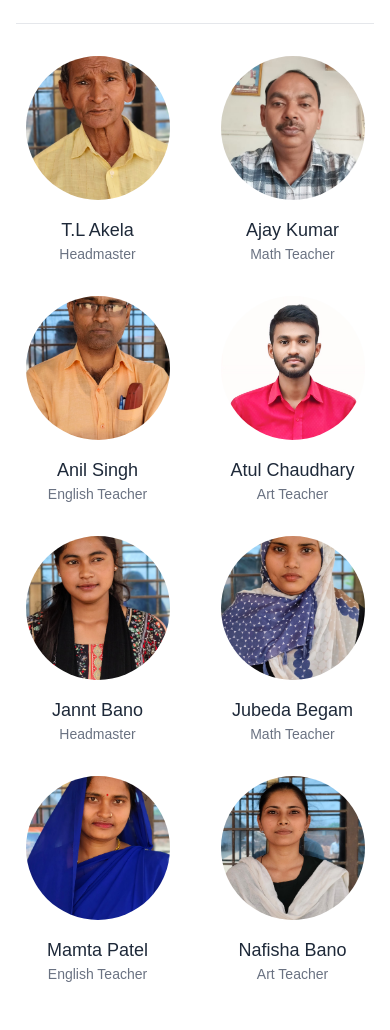
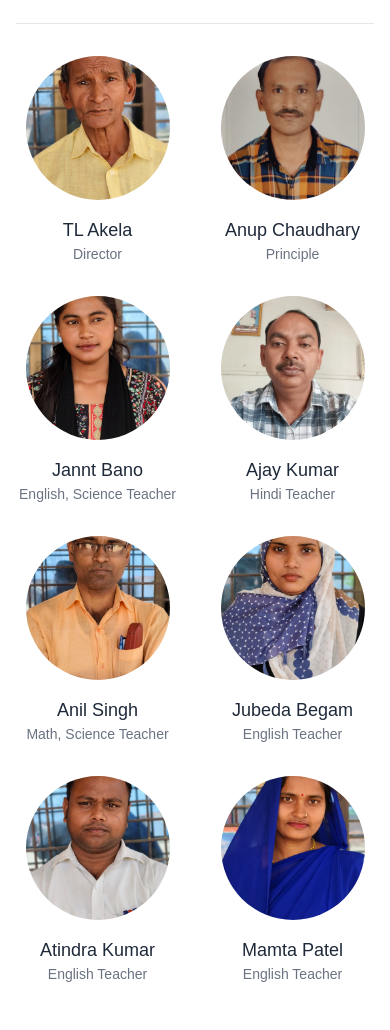
Before and after one commit to abhishekojha752586/RLPublic-school, a Next.js app: page /faculty in a window 390 px wide. Shown: the part 391-1421 px from the top of the page. Built offline with nearby package versions, Linux system fonts and the light colour scheme.

Commit message:
Result Section added

```diff
--- a/package.json
+++ b/package.json
@@ -10,9 +10,13 @@
   },
   "dependencies": {
     "@heroicons/react": "^2.2.0",
+    "google-auth-library": "^10.1.0",
+    "google-spreadsheet": "^4.1.5",
+    "lucide-react": "^0.525.0",
     "next": "15.3.2",
     "react": "^19.0.0",
-    "react-dom": "^19.0.0"
+    "react-dom": "^19.0.0",
+    "react-toastify": "^11.0.5"
   },
   "devDependencies": {
     "@eslint/eslintrc": "^3",
--- /dev/null
+++ b/src/app/api/result/route.ts
@@ -0,0 +1,51 @@
+import { GoogleSpreadsheet } from 'google-spreadsheet';
+import { JWT } from 'google-auth-library';
+import { NextResponse } from 'next/server';
+import type { NextRequest } from 'next/server';
+
+export const dynamic = 'force-dynamic';
+
+export async function GET(request: NextRequest) {
+  const { searchParams } = new URL(request.url);
+  const Grade = searchParams.get('Class');
+  const Name = searchParams.get('Name');
+
+  if (!Grade || !Name) {
+    return NextResponse.json({ error: 'Missing parameters' }, { status: 400 });
+  }
+
+  try {
+    const auth = new JWT({
+      email: process.env.GOOGLE_CLIENT_EMAIL!,
+      key: process.env.GOOGLE_PRIVATE_KEY!.replace(/\\n/g, '\n'),
+      scopes: ['https://www.googleapis.com/auth/spreadsheets'],
+    });
+
+    const doc = new GoogleSpreadsheet(process.env.GOOGLE_SHEET_ID!, auth);
+    await doc.loadInfo();
+    const sheet = doc.sheetsByIndex[0];
+    const rows = await sheet.getRows();
+
+    const student = rows.find(row =>
+      row.get('StudentName')?.toLowerCase().trim() === Name.toLowerCase().trim() &&
+      row.get('Class')?.toLowerCase().trim() === Grade.toLowerCase().trim()
+    );
+
+    if (!student) {
+      return NextResponse.json({ error: 'Result not found' }, { status: 404 });
+    }
+
+    const result = {
+      name: student.get('StudentName'),
+      class: student.get('Class'),
+
+      rollno: student.get('RollNo'),
+pdfUrl: `https://drive.google.com/file/d/${student.get('PDFFileID')}/preview`,
+    };
+
+    return NextResponse.json(result);
+  } catch (error: any) {
+    console.error('API Error:', error.message);
+    return NextResponse.json({ error: 'Internal server error' }, { status: 500 });
+  }
+}
--- /dev/null
+++ b/src/app/result/page.tsx
@@ -0,0 +1,12 @@
+import ResultChecker from "@/components/result/ResultChecker";
+import ResultHero from "@/components/result/ResultHero";
+
+
+export default function ResultPage() {
+  return (
+    <main>
+      <ResultHero />
+      <ResultChecker />
+    </main>
+  );
+}
--- a/src/components/faculty/FacultyGrid.tsx
+++ b/src/components/faculty/FacultyGrid.tsx
@@ -16,20 +16,97 @@ const FacultyGrid = () => {
 
   // Sample faculty data - replace with your actual data
   const facultyMembers: FacultyMember[] = [
-    { id: 1,  name: "T.L Akela",        position: "Headmaster",    image: "/images/faculty/TL_Akela.jpg" },
-    { id: 2,  name: "Ajay Kumar",       position: "Math Teacher",  image: "/images/faculty/Ajay_Kumar.jpg" },
-    { id: 3,  name: "Anil Singh",       position: "English Teacher", image: "/images/faculty/Anil_Singh.jpg" },
-    { id: 4,  name: "Atul Chaudhary",   position: "Art Teacher",   image: "/images/faculty/Atul_Chaudhary.jpg" },
-    { id: 5,  name: "Jannt Bano",       position: "Headmaster",    image: "/images/faculty/Jannt Bano.jpg" },
-    { id: 6,  name: "Jubeda Begam",     position: "Math Teacher",  image: "/images/faculty/Jubeda_Begam.jpg" },
-    { id: 7,  name: "Mamta Patel",      position: "English Teacher", image: "/images/faculty/Mamta_Patel.jpg" },
-    { id: 8,  name: "Nafisha Bano",     position: "Art Teacher",   image: "/images/faculty/Nafisha_bano.jpg" },
-    { id: 9,  name: "Pankaj Kumar",     position: "Art Teacher",   image: "/images/faculty/Pankaj_kumar.jpg" },
-    { id: 10, name: "Priyanshu Sharma", position: "Art Teacher",   image: "/images/faculty/Priyanshu_sharma.jpg" },
-    { id: 11, name: "Rakesh Kumar",     position: "Art Teacher",   image: "/images/faculty/Rakesh_Kumar.jpg" },
-    { id: 12, name: "Ranjita Vishwakarma", position: "Art Teacher", image: "/images/faculty/Ranjita_Vishwakarma.jpg" },
-    { id: 13, name: "Sandeep Kumar",    position: "Art Teacher",   image: "/images/faculty/Sandeep_kumar.jpg" },
-    { id: 14, name: "Virendra Kumar",   position: "Art Teacher",   image: "/images/faculty/Virendra_Kumar.jpg" },
+    {
+      id: 1,
+      name:"TL Akela",
+      position: "Director",
+      image: "/images/faculty/TL_Akela.jpg",
+    },
+    {
+      id: 2,
+      name: "Anup Chaudhary",
+      position: "Principle",
+      image: "/images/faculty/Anup.jpg",
+    },
+    {
+      id: 3,
+      name: "Jannt Bano",
+      position: "English, Science Teacher",
+      image: "/images/faculty/Jannt Bano.jpg",
+    },
+    {
+      id: 4,
+      name: "Ajay Kumar",
+      position: "Hindi Teacher",
+      image: "/images/faculty/Ajay_Kumar.jpg",
+    },
+    {
+      id: 5,
+      name: "Anil Singh",
+      position: "Math, Science Teacher",
+      image: "/images/faculty/Anil_Singh.jpg",
+    },
+    {
+      id: 6,
+      name: "Jubeda Begam",
+      position: "English Teacher",
+      image: "/images/faculty/Jubeda_Begam.jpg",
+    },
+    {
+      id: 7,
+      name: "Atindra Kumar",
+      position: "English Teacher",
+      image: "/images/faculty/Atindra_kumar.jpg",
+    },
+    {
+      id: 8,
+      name: "Mamta Patel",
+      position: "English Teacher",
+      image: "/images/faculty/Mamta_Patel.jpg",
+    },
+
+    {
+      id: 9,
+      name: "Pankaj Kumar",
+      position: "Math Teacher",
+      image: "/images/faculty/Pankaj_kumar.jpg",
+    },
+    {
+      id: 10,
+      name: "Priyanshu Sharma",
+      position: "English, Social Science Teacher",
+      image: "/images/faculty/Priyanshu_sharma.jpg",
+    },
+    {
+      id: 11,
+      name: "Rakesh Kumar",
+      position: "Computer Teacher",
+      image: "/images/faculty/Rakesh_Kumar.jpg",
+    },
+    {
+      id: 12,
+      name: "Ranjita Vishwakarma",
+      position: "Hindi, Sanskrit Teacher",
+      image: "/images/faculty/Ranjita_Vishwakarma.jpg",
+    },
+    {
+      id: 13,
+      name: "Sandeep Kumar",
+      position: "Science Teacher",
+      image: "/images/faculty/Sandeep_kumar.jpg",
+    },
+    {
+      id: 14,
+      name: "Virendra Kumar",
+      position: "English, Social Science Teacher",
+      image: "/images/faculty/Virendra_Kumar.jpg",
+    },
+    {
+      id: 15,
+      name: "Atul Chaudhary",
+      position: "Computer Teacher",
+      image: "/images/faculty/Atul_Chaudhary.jpg",
+    },
   ];
 
   // Filter faculty members based on search term
--- /dev/null
+++ b/src/components/result/ResultChecker.tsx
@@ -0,0 +1,127 @@
+"use client";
+
+import { useState, FormEvent } from "react";
+import { Loader2 } from "lucide-react";
+
+interface ResultData {
+  name: string;
+  marks: string;
+  pdfUrl: string;
+}
+
+export default function ResultChecker() {
+  const [formData, setFormData] = useState({ name: "", grade: "" });
+  const [result, setResult] = useState<ResultData | null>(null);
+  const [loading, setLoading] = useState(false);
+  const [error, setError] = useState("");
+
+  const handleSubmit = async (e: FormEvent<HTMLFormElement>) => {
+    e.preventDefault();
+    setLoading(true);
+    setError("");
+    setResult(null);
+
+    try {
+      const response = await fetch(
+        `/api/result?Name=${encodeURIComponent(formData.name)}&Class=${encodeURIComponent(formData.grade)}`
+      );
+
+      if (!response.ok) {
+        const data = await response.json();
+        throw new Error(data.error || "Result not found");
+      }
+
+      const data: ResultData = await response.json();
+      setResult(data);
+    } catch (err) {
+      setError(err instanceof Error ? err.message : "Failed to fetch result");
+    } finally {
+      setLoading(false);
+    }
+  };
+
+  return (
+    <section className="max-w-4xl mx-auto px-4 py-16">
+      <div className="text-center mb-12">
+        <h1 className="text-4xl md:text-5xl font-bold bg-gradient-to-r from-blue-500 via-green-500 to-blue-500 text-transparent bg-clip-text mb-4">
+          Check Your Academic Result
+        </h1>
+        <p className="text-gray-600 text-lg">
+          Enter your details below to view your result.
+        </p>
+      </div>
+
+      <form
+        onSubmit={handleSubmit}
+        className="bg-white rounded-xl shadow-xl p-8 space-y-6"
+      >
+        <div>
+          <label className="block text-gray-700 font-medium mb-2">Full Name</label>
+          <input
+            type="text"
+            required
+            placeholder="e.g. Priya Sharma"
+            className="w-full px-4 py-3 border border-gray-300 rounded-lg focus:outline-none focus:ring-2 focus:ring-green-400"
+            value={formData.name}
+            onChange={(e) => setFormData({ ...formData, name: e.target.value })}
+          />
+        </div>
+
+        <div>
+          <label className="block text-gray-700 font-medium mb-2">Class</label>
+          <input
+            type="text"
+            required
+            placeholder="e.g. 10th A"
+            className="w-full px-4 py-3 border border-gray-300 rounded-lg focus:outline-none focus:ring-2 focus:ring-green-400"
+            value={formData.grade}
+            onChange={(e) => setFormData({ ...formData, grade: e.target.value })}
+          />
+        </div>
+
+        <button
+          type="submit"
+          disabled={loading}
+          className="w-full bg-gradient-to-r from-green-500 to-blue-500 hover:from-green-600 hover:to-blue-600 text-white py-3 rounded-lg text-lg font-semibold transition-all duration-300 disabled:opacity-50"
+        >
+          {loading ? (
+            <span className="flex justify-center items-center gap-2">
+              <Loader2 className="animate-spin w-5 h-5" /> Checking...
+            </span>
+          ) : (
+            "Check Result"
+          )}
+        </button>
+
+        {error && (
+          <div className="text-red-600 text-center font-medium">{error}</div>
+        )}
+      </form>
+
+      {result && (
+        <div className="mt-12 bg-white p-6 rounded-xl shadow-xl">
+          <h2 className="text-2xl font-bold text-gray-800 mb-4">
+            {result.name}&apos;s Result
+          </h2>
+
+          <div className="relative border rounded-lg overflow-hidden shadow">
+            <iframe
+              src={result.pdfUrl}
+              title="Result PDF"
+              width="100%"
+              height="500px"
+              className="w-full rounded"
+            ></iframe>
+
+            {/* Watermark Overlay */}
+            <div className="absolute inset-0 flex items-end justify-end pointer-events-none p-4">
+              <span className="text-sm text-gray-500 opacity-70 font-medium">
+                © {result.name} | View Only
+              </span>
+            </div>
+          </div>
+        </div>
+      )}
+    </section>
+  );
+}
--- /dev/null
+++ b/src/components/result/ResultHero.tsx
@@ -0,0 +1,36 @@
+// components/result/ResultHero.tsx
+import Image from "next/image";
+import Navbar from "@/components/shared/Navbar";
+
+const ResultHero = () => {
+  return (
+    <div className="relative w-full">
+      {/* Navbar */}
+      <Navbar />
+
+      {/* Hero Section with Background Image */}
+      <div className="relative w-full h-[300px] md:h-[400px]">
+        {/* Dark Overlay */}
+        <div className="absolute inset-0 bg-black/60 z-10"></div>
+
+        {/* Background Image */}
+        <Image
+          src="/images/home/Header.png"
+          alt="School Building"
+          fill
+          className="object-cover"
+          priority
+        />
+
+        {/* Hero Content */}
+        <div className="absolute inset-0 z-20 flex items-center justify-center px-6 md:px-12 lg:px-20">
+          <h1 className="text-4xl md:text-5xl lg:text-6xl font-bold text-white tracking-wide font-sans">
+            Result Portal Section
+          </h1>
+        </div>
+      </div>
+    </div>
+  );
+};
+
+export default ResultHero;
--- a/src/components/shared/Navbar.tsx
+++ b/src/components/shared/Navbar.tsx
@@ -60,7 +60,7 @@ const Navbar = () => {
                 Admission
               </Link>
               <Link
-                href="/"
+                href="/result"
                 className="text-white hover:text-white/80 transition-colors font-medium disabled:"
               >
                 Result
```
Also changed, not shown: 1 other file (tests, documents, lock files or other folders).
